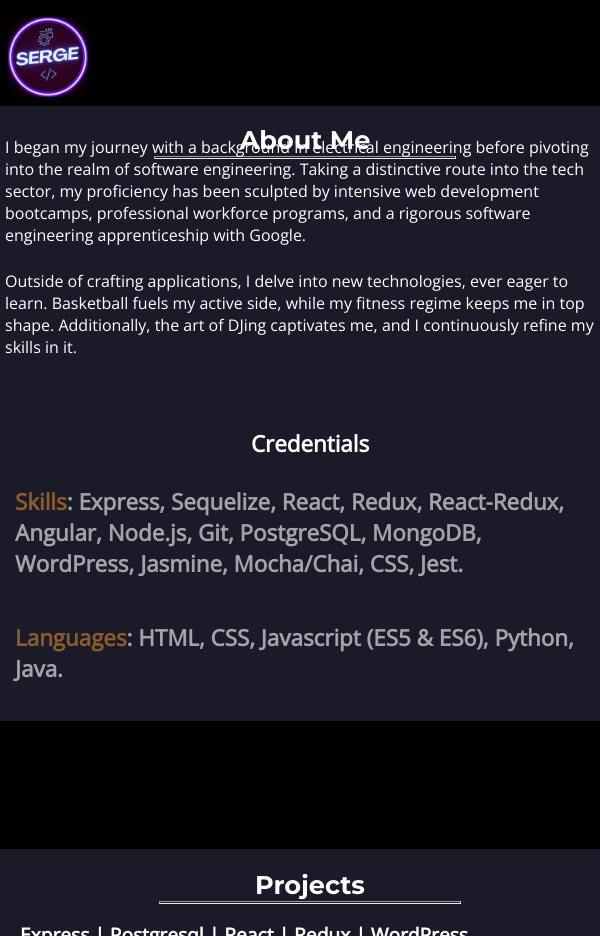
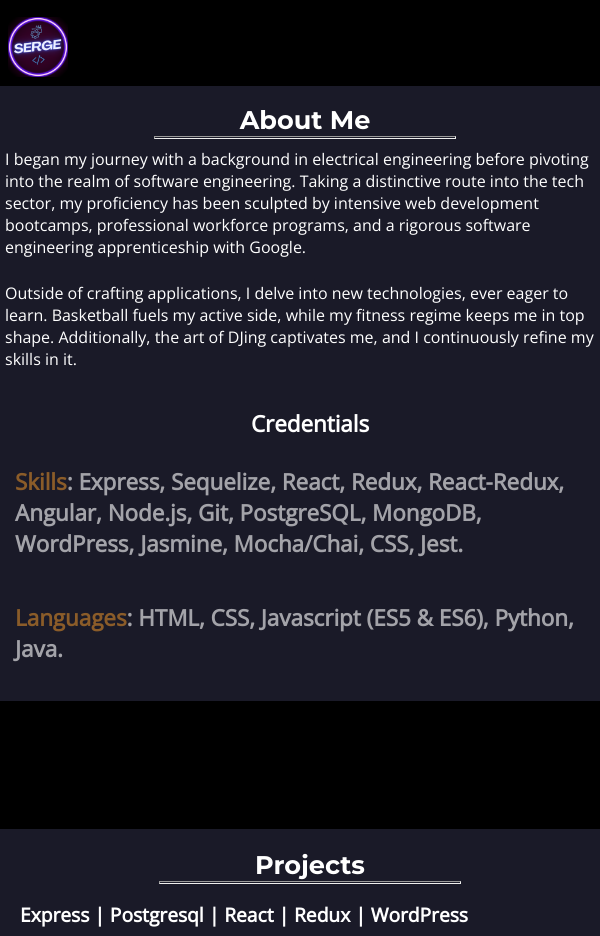
Before and after one commit to sergethi/Serge-Portfolio, a React (Create React App) app: page / in a window 600 px wide. Shown: the part 1140-2076 px from the top of the page. Built offline with nearby package versions, Linux system fonts and the light colour scheme.

Commit message:
fixed about and logo responsive

```diff
--- a/src/App.css
+++ b/src/App.css
@@ -808,9 +808,9 @@ a {
     display: flex;
     flex-direction: row;
   }
-  .header_container h1 {
-    font-size: 2rem;
-    margin-left: 20px;
+  .header_container_name img {
+    width: 60px;
+    height: 60px;
   }
   /* .header_container ul{
   display: flex;
@@ -919,7 +919,7 @@ nav {
   }
   .about_container p {
     /* position: relative; */
-    top: -2rem;
+    /* top: -2rem; */
     left: 0px;
     font-size: 1rem;
     width: 100%;
@@ -1171,9 +1171,9 @@ nav {
     width: 100vw;
     top: 10rem;
   }
-  .header_container h1 {
-    font-size: 1.5rem;
-    margin-left: 30px;
+  .header_container_name img {
+    width: 60px;
+    height: 60px;
   }
   .header_container ul {
     margin-right: 0px;
@@ -1205,7 +1205,7 @@ nav {
   }
   .about_container-p {
     /* position: relative; */
-    top: -2rem;
+    /* top: -2rem; */
     left: 20px;
     font-size: 1.5rem;
     text-align: left;
```
